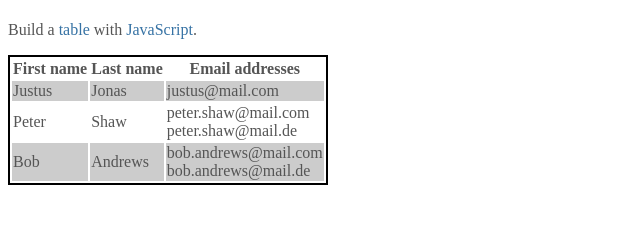
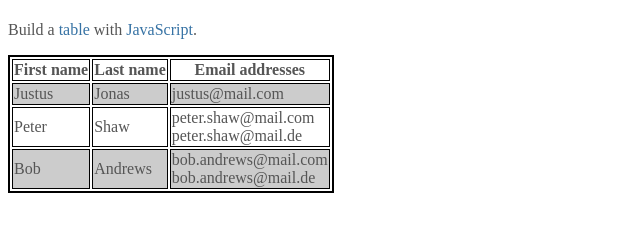
Before and after one commit to sklinkusch/JS-array-loops-table, a plain HTML site: page index.html in a window 1280 px wide. Shown: the part 101-332 px from the top of the page, without its empty margins (0-640 px from the left). Drawn offline with Linux system fonts and the light colour scheme.

Commit message:
styled borders of table

```diff
--- a/assets/css/styles.css
+++ b/assets/css/styles.css
@@ -29,3 +29,7 @@ a {
 .table-striped tr:nth-child(2n + 2) {
   background-color: #ccc;
 }
+th,
+td {
+  border: 1px solid black;
+}
```
